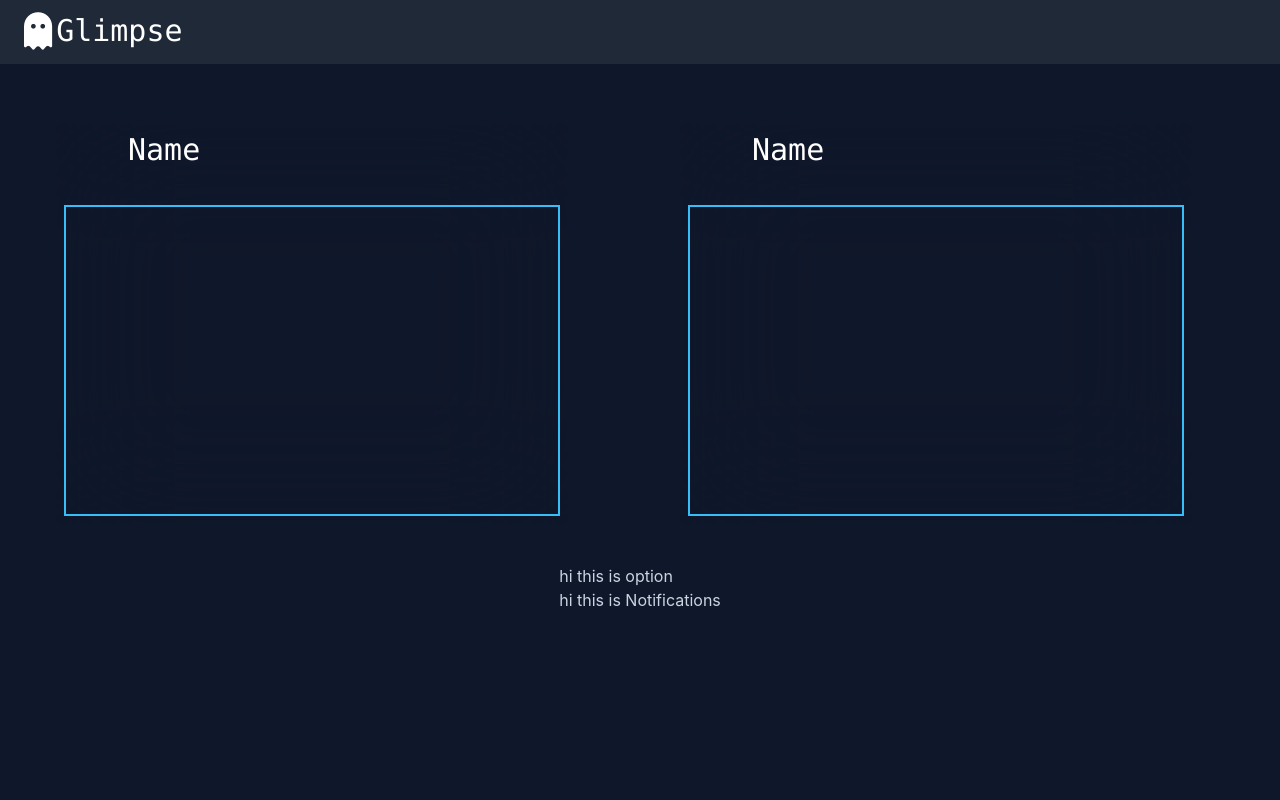
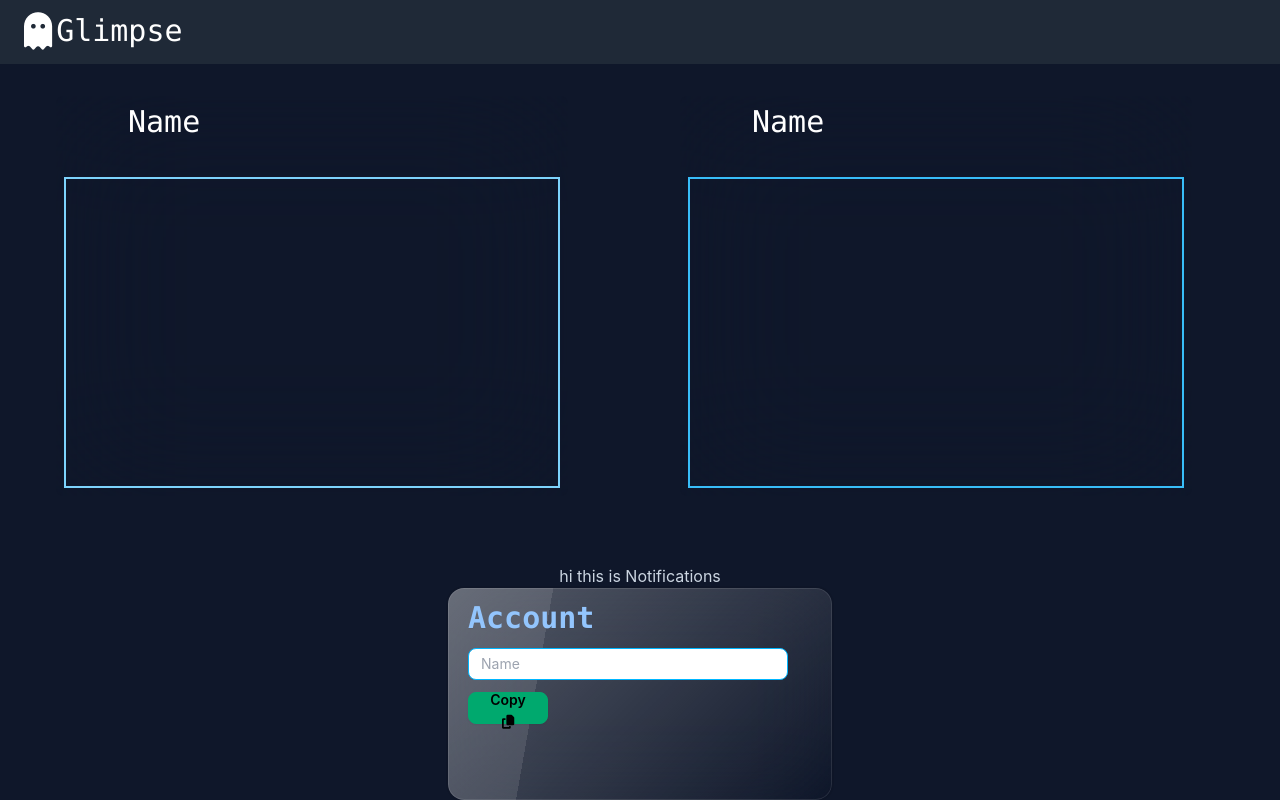
Before and after one commit to Aytaditya/Glimpse-WebApp, a React (Create React App) app in the folder frontend/: page / in a window 1280 px wide. Built offline with nearby package versions, Linux system fonts and the light colour scheme; no server answers.

Commit message:
name feature updated

```diff
--- a/frontend/package.json
+++ b/frontend/package.json
@@ -7,8 +7,11 @@
     "@testing-library/react": "^13.4.0",
     "@testing-library/user-event": "^13.5.0",
     "react": "^18.2.0",
+    "react-copy-to-clipboard": "^5.1.0",
     "react-dom": "^18.2.0",
     "react-scripts": "5.0.1",
+    "simple-peer": "^9.11.1",
+    "socket.io-client": "^4.7.5",
     "web-vitals": "^2.1.4"
   },
   "scripts": {
--- a/frontend/src/App.js
+++ b/frontend/src/App.js
@@ -7,13 +7,15 @@ import VideoPlayer from './components/VideoPlayer';
 
 function App() {
   return (
-    <div className="bg-slate-900 h-screen">
+    <div className="bg-slate-900 h-full w-full overflow-x-auto overflow-y-hidden">
       <Navbar />
       <div className="flex flex-col w-screen items-center mt-5 text-slate-300 ">
         <VideoPlayer />
-        <Options>
-          <Notifications />
-        </Options>
+        <Notifications/>
+        <Options/>
+
+
+
       </div>
 
     </div>
--- a/frontend/src/components/Notifications.jsx
+++ b/frontend/src/components/Notifications.jsx
@@ -2,7 +2,7 @@ import React from 'react'
 
 const Notifications = () => {
   return (
-    <div>
+    <div className=''>
       hi this is Notifications
     </div>
   )
--- a/frontend/src/components/Options.jsx
+++ b/frontend/src/components/Options.jsx
@@ -1,10 +1,30 @@
+/* eslint-disable no-unused-vars */
 import React from 'react'
+import { useContext, useState } from 'react'
+import { SocketContext } from '../SocketContext'
 
-const Options = ({children}) => {
+
+const Options = ({ children }) => {
+  const { me, callAccepted, name, setName, callEnded, leaveCall, callUser } = useContext(SocketContext)
+  const [idToCall, setIdToCall] = React.useState('')
+
+  function handleCopy(){
+    var text=document.getElementById("area")
+    text.select()
+    navigator.clipboard.writeText(text.value)
+
+  }
+
   return (
-    <div>
-      hi this is option
-      {children}
+    <div className='flex justify-center rounded-2xl glass items-center pb-3 '>
+      <div className='h-[25vh]  w-[30vw] flex flex-col text-blue-300 backdrop:blur-lg'>
+        <div className='font-mono text-3xl pl-5 pt-3 font-bold'>Account</div>
+        <div className='pl-5 pt-3 flex flex-col'>
+          <input type="text" placeholder="Name" className="input input-bordered input-info w-full input-sm max-w-xs  " value={name} onChange={(e)=>{setName(e.target.value)}} id="area" />
+          <button className="btn btn-success w-20 btn-sm mt-3" onClick={handleCopy} >Copy <i class="fa-solid fa-copy"></i></button>
+        </div>
+
+      </div>
     </div>
   )
 }
--- a/frontend/src/components/VideoPlayer.jsx
+++ b/frontend/src/components/VideoPlayer.jsx
@@ -5,19 +5,20 @@ const VideoPlayer = () => {
   const { myVideo, userVideo,name,call } = useContext(SocketContext);
 
   return (
-    <div className="flex flex-row h-[60vh] w-screen">
-      <div className='w-2/5 mx-14 h-[50vh] font-mono my-10 text-black text-3xl py-2 px-2 rounded-lg flex flex-col bg-white-800 bg-clip-padding backdrop-filter backdrop-blur-3xl bg-opacity-100'>
+    <div className="flex flex-row h-[60vh] w-full ">
+      <div className='w-2/5 mx-14 h-[50vh] font-mono my-3 text-black text-3xl py-2 px-2 rounded-lg flex flex-col bg-white-800 bg-clip-padding backdrop-filter backdrop-blur-3xl bg-opacity-100'>
         <div className="w-full h-[20%] text-white pl-16 mb-1">
           {name || "Name"}
         </div>
-        <video ref={myVideo} autoPlay muted className="w-full h-[90%] border-2 border-sky-400"></video>
+        <video ref={myVideo} autoPlay muted className="w-full h-[90%] border-2 border-sky-300"></video>
       </div>
-      <div className='w-2/5 mx-14 h-[50vh] font-mono my-10 text-black text-3xl py-2 px-2 rounded-lg flex flex-col bg-white-800 bg-clip-padding backdrop-filter backdrop-blur-3xl bg-opacity-100'>
+      <div className='w-2/5 mx-14 h-[50vh] font-mono my-3 text-black text-3xl py-2 px-2 rounded-lg flex flex-col bg-white-800 bg-clip-padding backdrop-filter backdrop-blur-3xl bg-opacity-100'>
         <div className="w-full h-[20%] text-white pl-16 mb-1">
           {call.name || "Name"}
         </div>
         <video ref={userVideo} autoPlay className="w-full h-[90%] border-2 border-sky-400"></video>
       </div>
+
     </div>
   );
 }
```
Also changed, not shown: package.json (+2 -5 lines), 1 other file (tests, documents, lock files or other folders).
